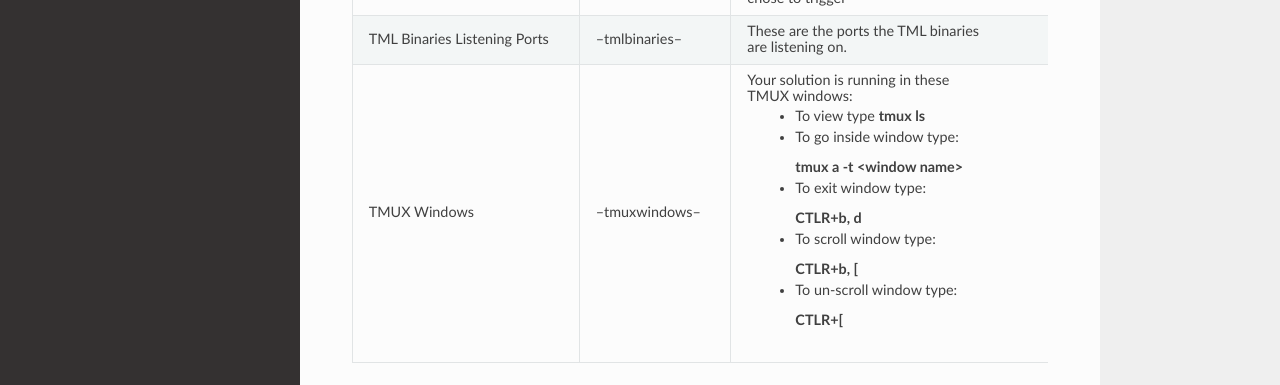
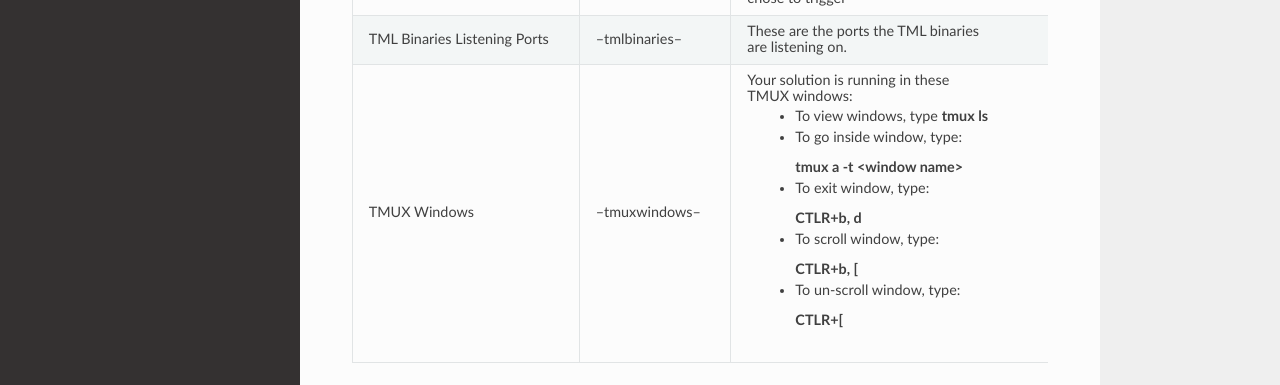
Before and after one commit to vanesalcb06/tssproject2-2b5c, a Sphinx documentation site: the page built from docs/source/operating.rst, in a window 1280 px wide and 1267 px high. Shown: the part 715-1100 px from the top of the window. Built offline with Sphinx 7.4.7 and the Read the Docs theme 2.0.0, drawn with Linux system fonts in a browser that asks for light colours.

Commit message:
Update operating.rst

```diff
--- a/docs/source/operating.rst
+++ b/docs/source/operating.rst
@@ -54,20 +54,20 @@
 
        TMUX windows:
 
-        - To view type **tmux ls**
+        - To view windows, type **tmux ls**
 
-        - To go inside window type:
+        - To go inside window, type:
 
           **tmux a -t <window name>**
 
-        - To exit window type:
+        - To exit window, type:
 
           **CTLR+b, d**
 
-        - To scroll window type:
+        - To scroll window, type:
 
           **CTLR+b, [**
 
-        - To un-scroll window type:
+        - To un-scroll window, type:
 
           **CTLR+[**
```
